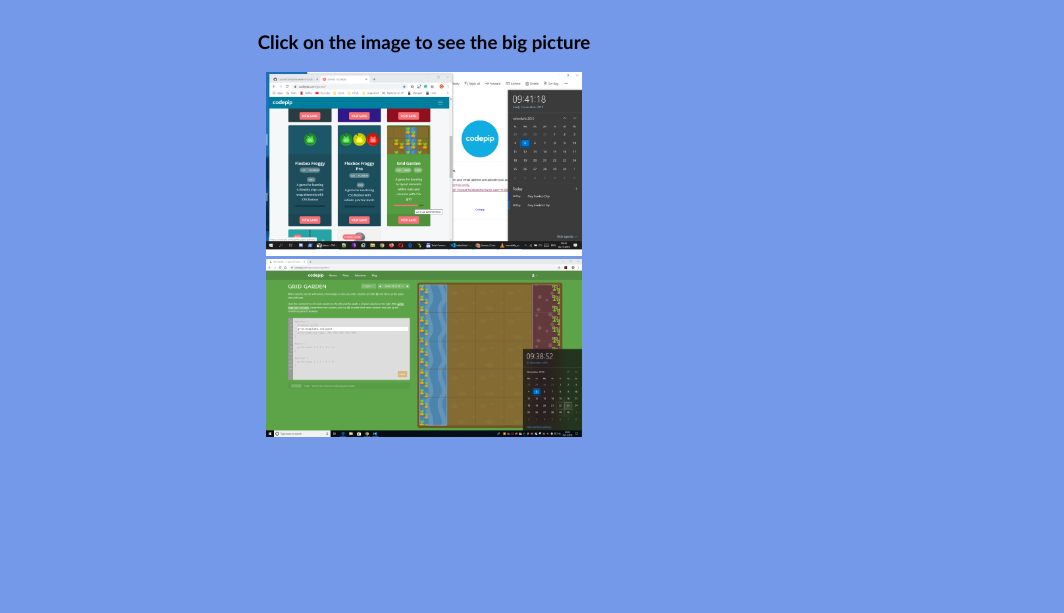
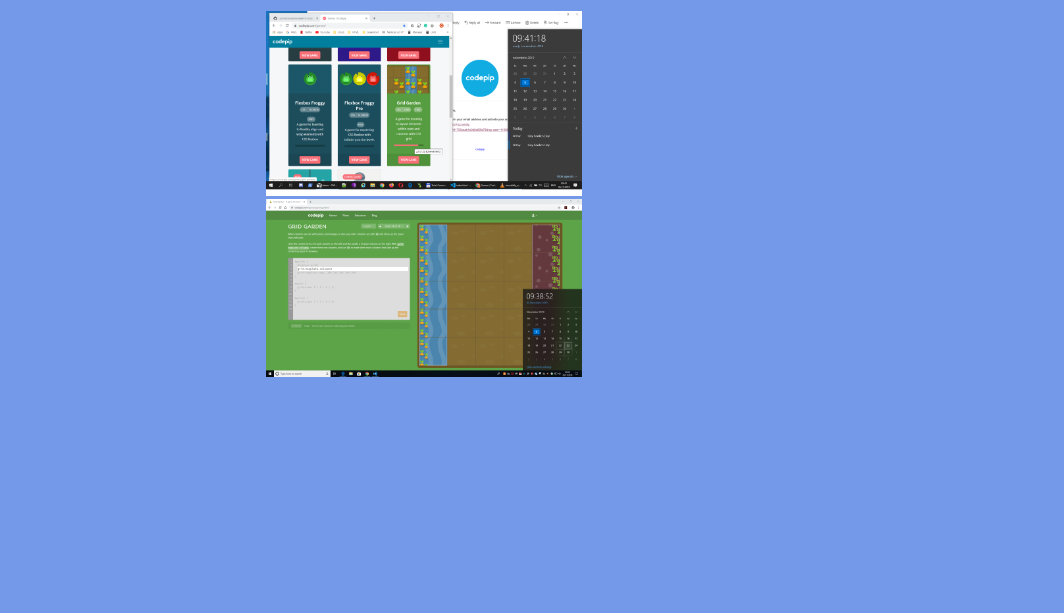
Before and after one commit to cosmin2iordache/week-6-Code-Challenge-Web-Development, a plain HTML site: page garden.html in a window 1280 px wide. Shown: the part 187-800 px from the top of the page, without its empty margins (216-1280 px from the left). Drawn offline with Linux system fonts and the light colour scheme.

Commit message:
last last last :)

```diff
--- a/garden.css
+++ b/garden.css
@@ -1,7 +1,8 @@
 body{
-      font-family: 'Trebuchet MS', 'Lucida Sans Unicode', 'Lucida Grande', 'Lucida Sans', Arial, sans-serif;
+      font-family: Montserrat, sans-serif;
       text-align: center;
       background: rgb(116, 153, 233);
+      font-size: 75.5%;
       }
 #garden_link{
             text-align: right;
--- a/garden.html
+++ b/garden.html
@@ -5,6 +5,7 @@
       <meta name="viewport" content="width=device-width, initial-scale=1.0">
       <meta http-equiv="X-UA-Compatible" content="ie=edge">
       <title>Document</title>
+      <link href="https://fonts.googleapis.com/css?family=Montserrat|Oswald&display=swap" rel="stylesheet">
       <link rel="stylesheet" href="garden.css">
 </head>
 <body>
```
